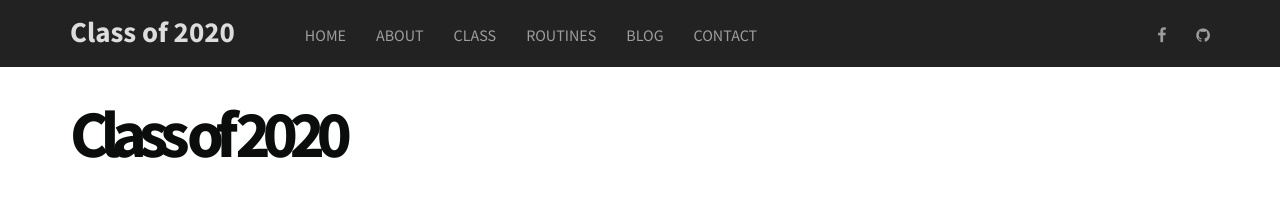
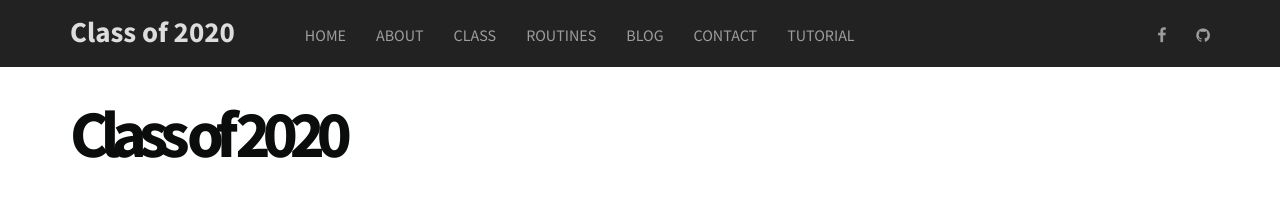
Before and after one commit to Classof2020/classof2020.github.io, a Jekyll site: the page built from index.md, in a window 1280 px wide. Shown: the top 201 px of the page. Built offline with Jekyll 4.4.1, drawn with Linux system fonts in a browser that asks for light colours; nearby versions of some CDN libraries.

Commit message:
Adds a link to the tutorial file

```diff
--- a/_includes/header.html
+++ b/_includes/header.html
@@ -16,6 +16,8 @@
         </li>
         <li><a href="#">Contact</a>
         </li>
+		<li><a href="{{ '/tutorial/' | prepend: site.baseurl }}">Tutorial</a>
+        </li>
       </ul>
       <ul class="nav navbar-nav navbar-right">
         <li> <a href="https://www.facebook.com/groups/1005002246272217/" target="_blank"><i class="fa fa-facebook"></i></a> </li>
```
